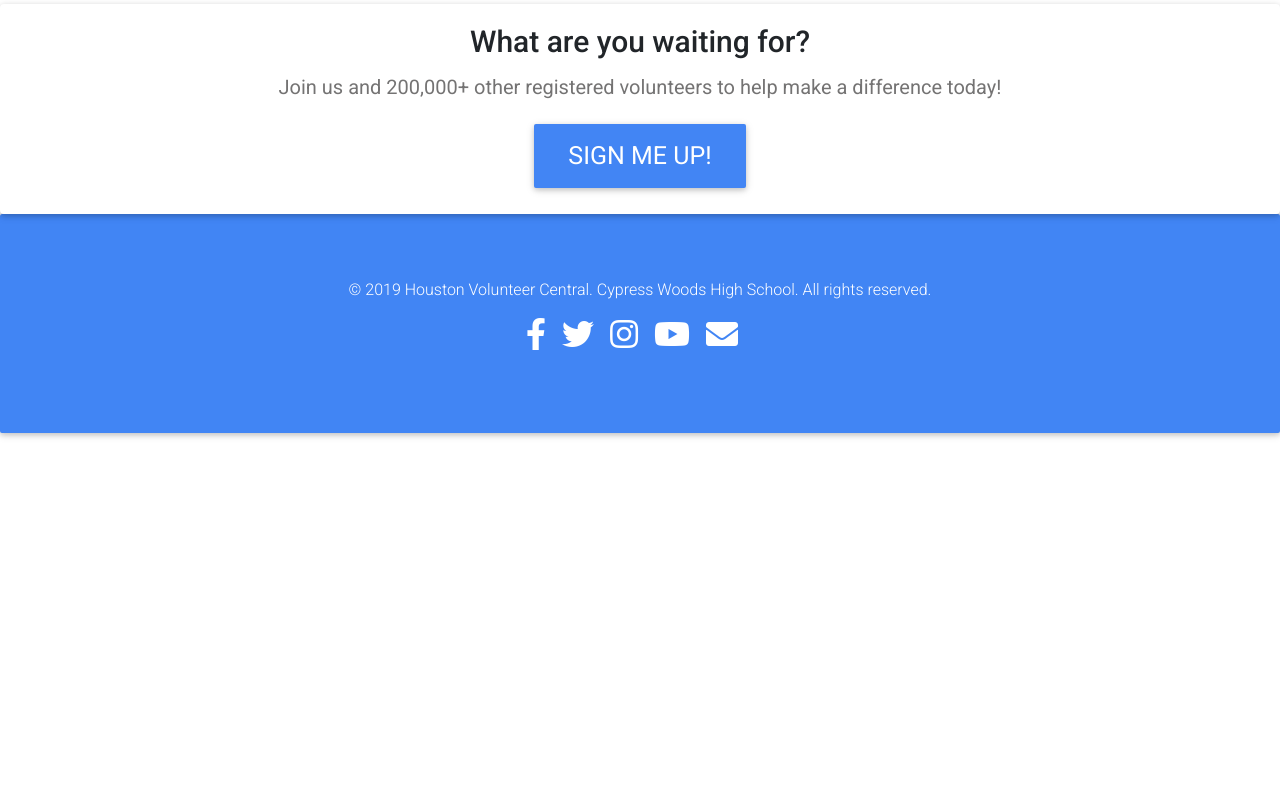
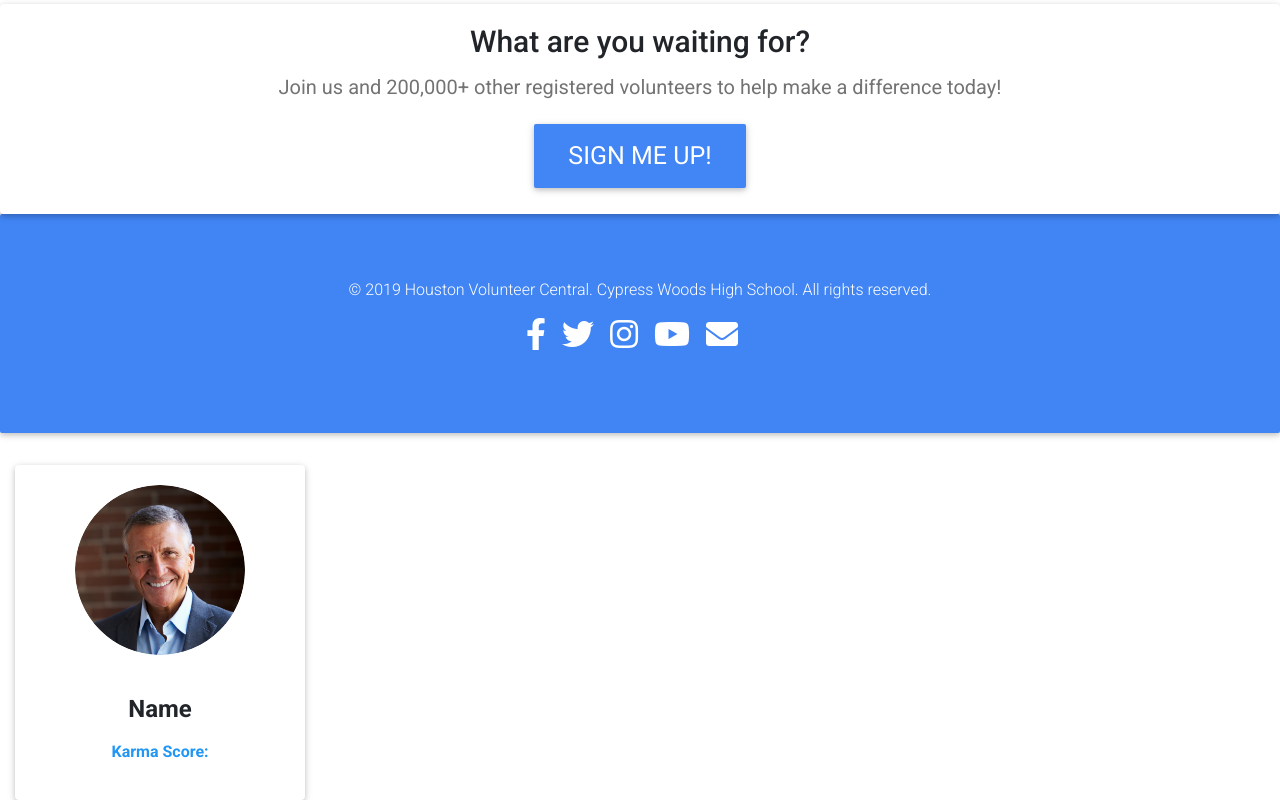
Before and after one commit to qwetboy10/YunginsHoustonHackathon, a React (Create React App) app in the folder Frontend/front/: page / in a window 1280 px wide. Shown: the part 2953-3753 px from the top of the page. Before the commit the page ends 3418 px from the top, so only its background shows below. Built offline with nearby package versions, Linux system fonts and the light colour scheme.

Commit message:
UserList.js done

```diff
--- a/Frontend/front/src/App.js
+++ b/Frontend/front/src/App.js
@@ -9,6 +9,7 @@ import Contact from './Contact.js';
 import Rankings from './Rankings.js';
 import Login from './Login.js';
 import Signup from './Signup.js';
+import UserList from "./UserList.js";
 import Cookies from 'universal-cookie';
 import { getPersonByID } from './DataFetcher.js';
 import Search from './Search.js';
@@ -56,6 +57,7 @@ class App extends Component {
             <Route path='/' component={Home} />
 
           </Switch>
+          <UserList/>
       </div>
     );
   }
--- a/Frontend/front/src/EventList.js
+++ b/Frontend/front/src/EventList.js
@@ -20,7 +20,7 @@ class EventList extends Component {
 
         <div key={event.id}>
         <br/><br/>
-        <MDBCol bottom style={{ maxWidth: "50rem" }} >
+        <MDBCol style={{ maxWidth: "50rem" }} >
                     <MDBCard wide display="inline">
                     <MDBCardImage className="view view-cascade gradient-card-header blue-gradient" cascade tag="div">
                         <h2  center="true" className="h2-responsive mb-2">{event.name}</h2>
--- /dev/null
+++ b/Frontend/front/src/UserList.css
@@ -0,0 +1,3 @@
+h4{
+    text-align: center;
+}
--- a/Frontend/front/src/UserList.js
+++ b/Frontend/front/src/UserList.js
@@ -2,8 +2,9 @@ import React, {Component} from 'react';
 import "@fortawesome/fontawesome-free/css/all.min.css";
 import "bootstrap-css-only/css/bootstrap.min.css";
 import "mdbreact/dist/css/mdb.css";
-import prof from './asd.jpeg';
-import { MDBBtn, MDBCard, MDBCardBody, MDBCardImage, MDBCardTitle, MDBCardText, MDBRow, MDBCol, MDBIcon, MDBContainer } from 'mdbreact';
+import './UserList.css'
+import prof from './asd.png';
+import { MDBAvatar,MDBCol , MDBCard, MDBCardBody} from 'mdbreact';
 
 
 class UserList extends Component {
@@ -11,19 +12,17 @@ class UserList extends Component {
 
         return (
         <div>
-              <MDBCol bottom style={{ maxWidth: "25rem" }} >
-                    <MDBCard wide display="inline">
-                        <MDBCardImage className="view view-cascade gradient-card-header blue-gradient" cascade tag="div">
-                        <div style={{height:"100px", width:"100px", overflow:"hidden", border_radius:"100px", padding: "20px",  }}>
-                            <img style={{height:"100px", width:"100px"}} src={prof} />
-                        </div>
-                            <h2 className="">  Im Tired </h2>
-                        </MDBCardImage>
-                        <MDBCardBody cascade>
-                            <MDBCardText>HI</MDBCardText>
-                        </MDBCardBody>
-                    </MDBCard>
-                </MDBCol>
+            <MDBCol style={{ maxWidth: "20rem" }}>
+              <MDBCard className="face front">
+                <MDBCardBody className="mx-auto white" circle>
+                    <img src={prof} alt="" className="rounded-circle" style={{width:"170px", height:"170px"}}/>
+                </MDBCardBody>
+                <MDBCardBody>
+                    <h4 className="font-weight-bold mb-3">Name</h4>
+                    <p className="font-weight-bold blue-text">Karma Score: </p>
+                </MDBCardBody>
+          </MDBCard>
+          </MDBCol>
         </div>
         );
 
```
Also changed, not shown: Frontend/front/src/Event.js (added, +18 -0 lines).
